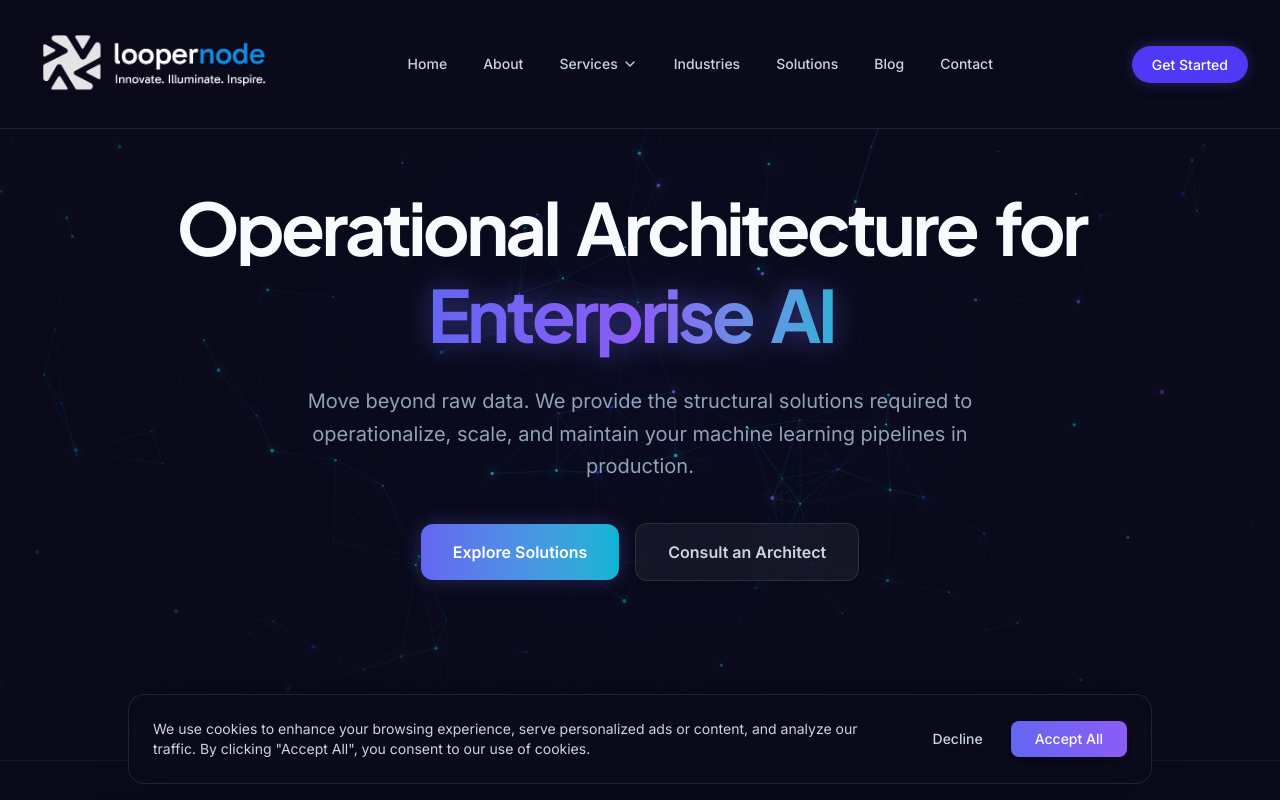
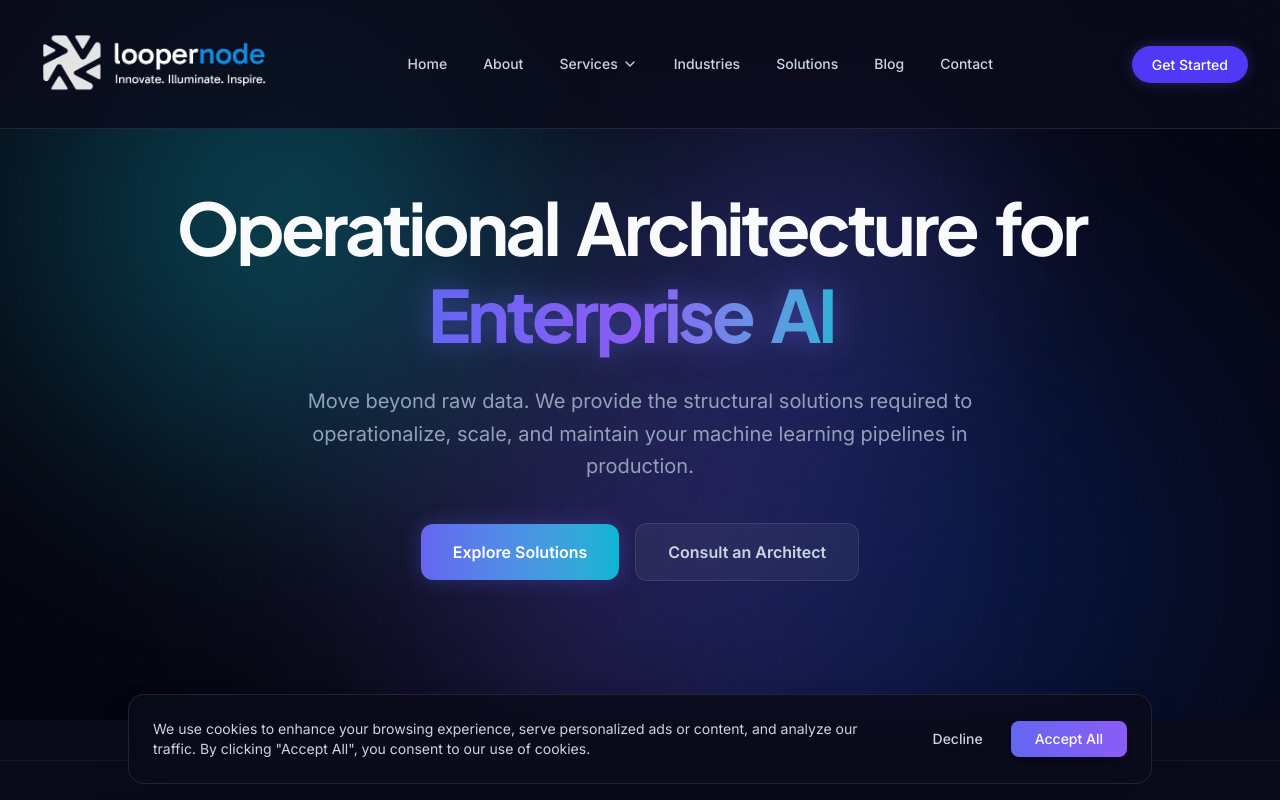
Before and after one commit to liyakathaalikt-oss/loopernode, a Next.js app: page /solutions in a window 1280 px wide. Shown: the top 800 px of the page. Built offline with nearby package versions, Linux system fonts and the light colour scheme.

Commit message:
Change Hero animation to standard Aurora Orbs

```diff
--- a/components/sections/hero.tsx
+++ b/components/sections/hero.tsx
@@ -2,7 +2,7 @@ import React from 'react';
 import Link from 'next/link';
 import { StaggerContainer, StaggerItem, ScaleIn } from '@/components/animations/motion-wrapper';
 import { AnimatedGradientBg } from '@/components/ui/animated-gradient-bg';
-import { ParticleConstellation } from '@/components/animations/particle-constellation';
+import { AuroraOrbs } from '@/components/animations/aurora-orbs';
 import { FloatingBadge } from '@/components/ui/floating-badge';
 import { TextReveal } from '@/components/animations/text-reveal';
 import { cn } from '@/lib/utils';
@@ -34,7 +34,7 @@ export function Hero({
     <section className="relative min-h-[90vh] flex items-center justify-center overflow-hidden bg-[#0A0A1B] text-slate-200">
       {/* Background Layer */}
       {showGradientBg && <AnimatedGradientBg />}
-      <ParticleConstellation />
+      <AuroraOrbs />
       <div className="absolute inset-0 z-0 bg-[url('/grid-pattern.svg')] opacity-10" style={{ backgroundSize: '40px 40px' }} />
 
       {/* Floating Badges */}
```
